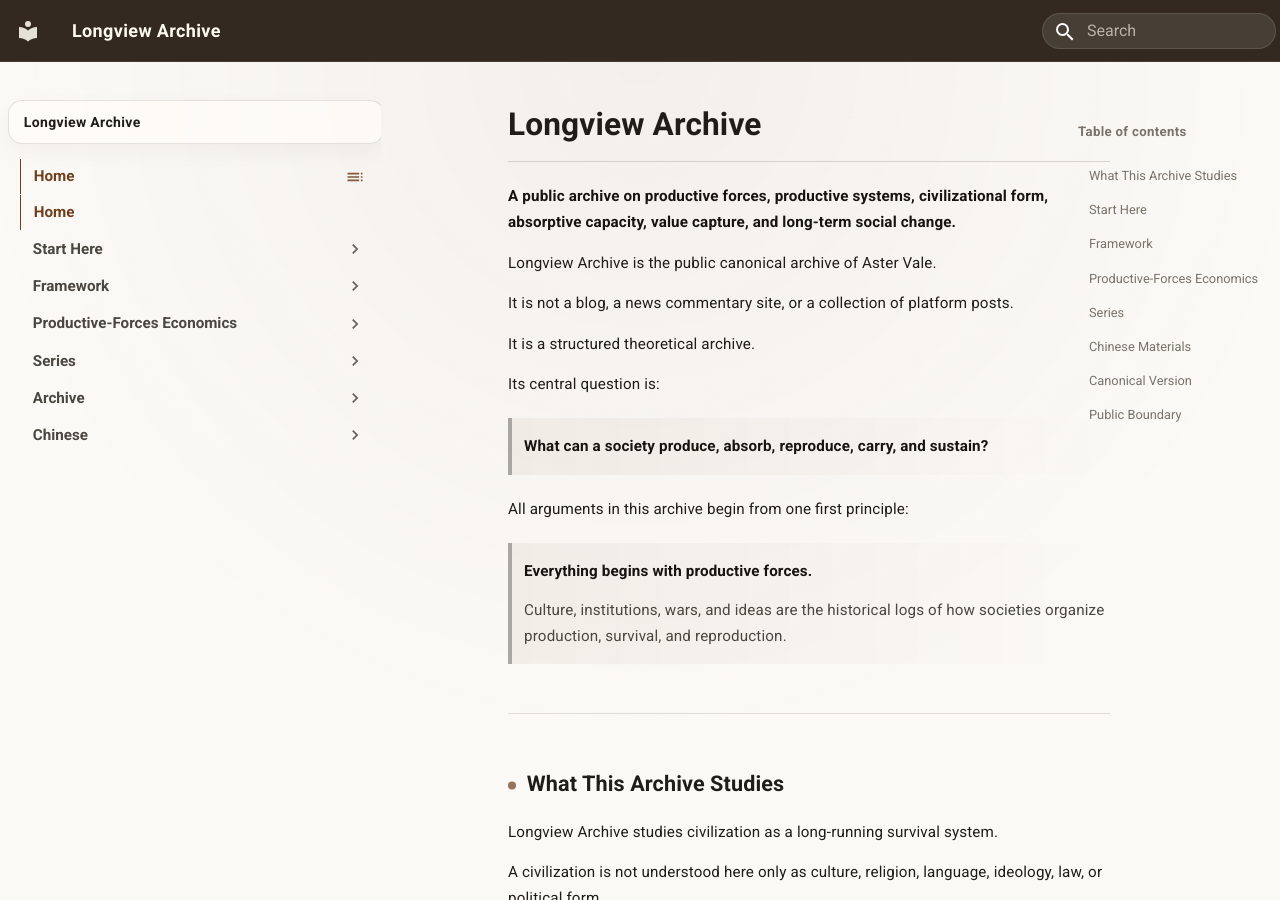
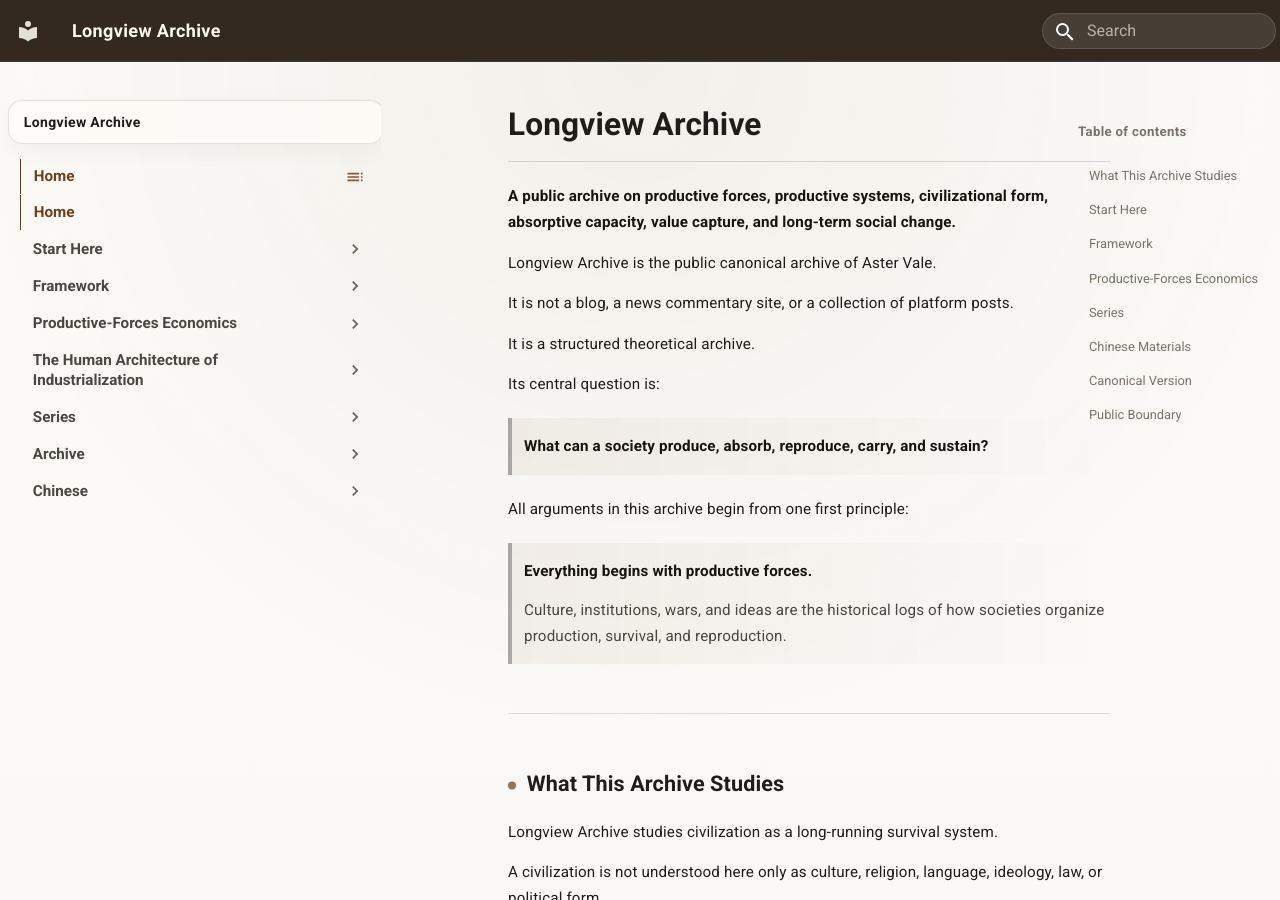
Before and after one commit to guanshi1688/longview-archive, an MkDocs documentation site: the page built from docs/index.md, in a window 1280 px wide and 900 px high. Built offline with MkDocs 1.6.1 and Material for MkDocs 9.7.7, drawn with Linux system fonts in a browser that asks for light colours; some of the changed lines change nothing that is shown.

Commit message:
Update mkdocs.yml

```diff
--- a/mkdocs.yml
+++ b/mkdocs.yml
@@ -52,6 +52,15 @@ nav:
       - 09｜Why Did China’s Modernization Succeed, and Why Must It Enter a New Stage?: essays/english/productive-forces-economics/09-modernization.md
       - 10｜Why Globalization Became Historically Inevitable?: essays/english/productive-forces-economics/10-why-globalization.md
       - 11｜Why Globalization Began to Retreat?: essays/english/productive-forces-economics/11-why-globalization-retreat.md
+
+  - The Human Architecture of Industrialization:
+      - Overview: essays/english/industrial-people/index.md
+      - Reading Before: essays/english/industrial-people/00-reading-before.md
+      - 01｜Before Capital Arrived: essays/english/industrial-people/01-before-capital-arrived.md
+      - 02｜How Modern Productive Order Traveled Through People: essays/english/industrial-people/02-spreading-modern-order.md
+      - 03｜What China’s Industrial Results Prove: essays/english/industrial-people/03-what-industrial-results-prove.md
+      - 04｜Why Capital Cannot Replicate This Preparation: essays/english/industrial-people/04-why-capital-cannot-replicate.md
+      - Reading After: essays/english/industrial-people/05-reading-after.md
 
 # ============================================================
 # FUTURE RELEASE｜The Structural Algorithm of Civilization
```
